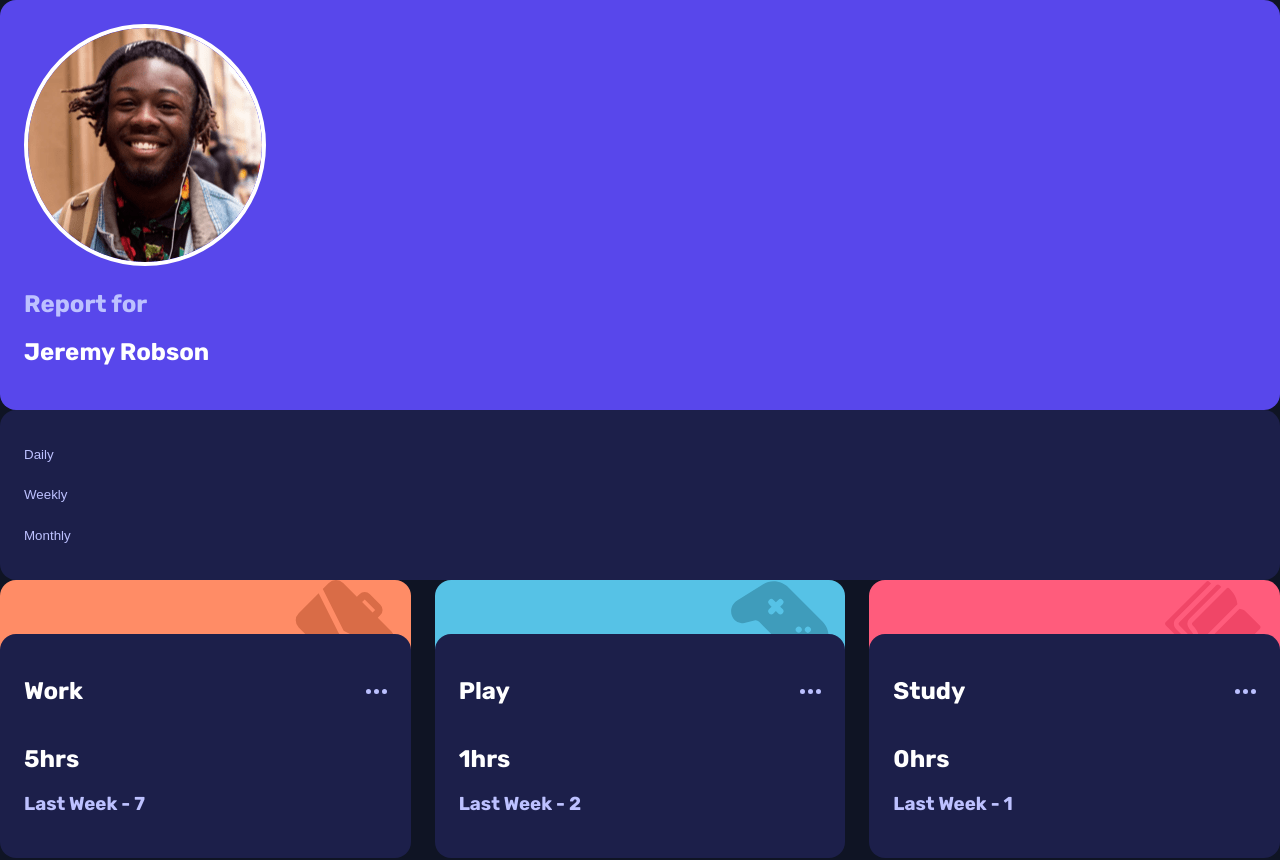
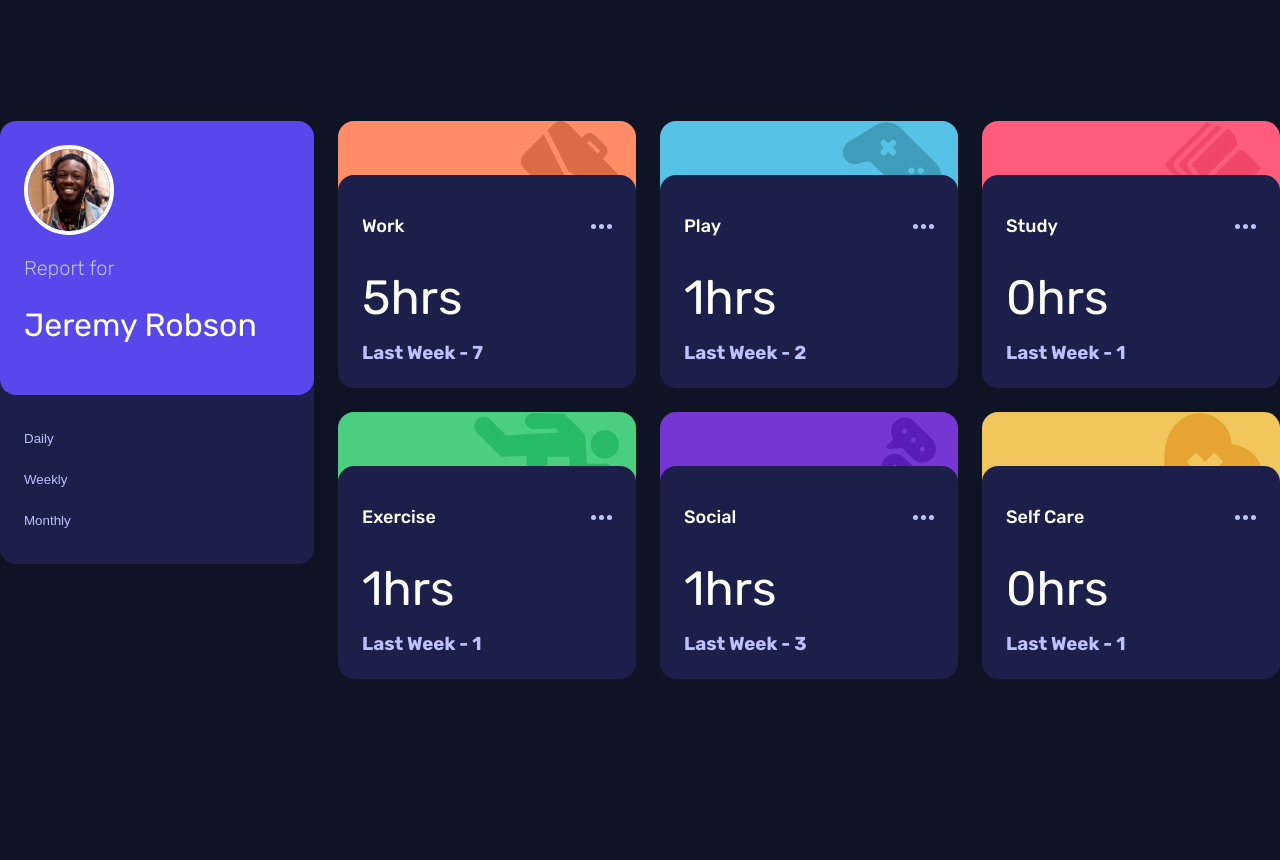
Before and after one commit to alabador/time-tracking-dashboard, a React (Create React App) app in the folder my-app/: page / in a window 1280 px wide. Shown: the top 860 px of the page. After the commit the page ends 800 px from the top, so only its background shows below. Built offline with nearby package versions, Linux system fonts and the light colour scheme.

Commit message:
Fix positioning of bg on cards affecting layout, using negative margin

```diff
--- a/my-app/src/App.css
+++ b/my-app/src/App.css
@@ -0,0 +1,14 @@
+.App {
+    display: grid;
+    grid-template-columns: 1fr;
+    row-gap: 0px;
+}
+
+
+@media screen and (min-width: 1000px) {
+    .App{
+        grid-template-columns: 1fr 3fr;
+        column-gap: 24px;
+        row-gap: 0px;
+    }
+}
--- a/my-app/src/components/Card.css
+++ b/my-app/src/components/Card.css
@@ -10,22 +10,61 @@
     padding: 24px;
     position: relative;
     top: -50px;
+    margin-bottom: -50px;
 }
 
 .title-div {
     display: flex;
     align-items: center;
     justify-content: space-between;
+    padding: 16px 0;
 }
 
 .title {
     color: white;
+    margin: 0px;
+    font-weight: 500;
 }
 
 .current-time {
     color: white;
+    margin: 0px;
+    font-weight: 400;
+
 }
 
 .previous-time {
     color: hsl(236, 100%, 87%);
+    margin: 0px;
 }
+
+@media screen and (min-width: 1000px) {
+    .title {
+        font-size: 18px;
+    }
+
+    .current-time {
+        font-size: 60px;
+        padding: 16px 0;
+    }
+
+    .previous-time {
+        color: hsl(236, 100%, 87%);
+        padding-top: 16px 0;
+    }
+}
+
+@media screen and (min-width: 750px) {
+    .title {
+        font-size: 18px;
+    }
+
+    .current-time {
+        font-size: 48px;
+    }
+
+    .previous-time {
+        color: hsl(236, 100%, 87%);
+        padding-top: 16px 0;
+    }
+}
--- a/my-app/src/components/CardList.css
+++ b/my-app/src/components/CardList.css
@@ -1,22 +1,21 @@
 .cardlist {
     display: grid;
     grid-template-columns: 1fr;
-    row-gap: 0px;
+    gap: 24px;
 }
 
 
 @media screen and (min-width: 750px) {
     .cardlist{
         grid-template-columns: repeat(2, 1fr);
-        column-gap: 24px;
-        row-gap: 0px;
+        gap: 24px;
     }
 }
 
 @media screen and (min-width: 1000px) {
     .cardlist{
         grid-template-columns: repeat(3, 1fr);
-        column-gap: 24px;
-        row-gap: 0px;
+        grid-template-rows: repeat(2, 1fr);
+        gap: 24px;
     }
 }
--- a/my-app/src/components/ProfileCard.css
+++ b/my-app/src/components/ProfileCard.css
@@ -17,14 +17,20 @@
     z-index: -1;
     background-color: hsl(235, 46%, 20%);
     padding: 24px;
+    padding-top: 48px;
+    position: relative;
+    top: -24px;
 }
 
 .report-for {
     color: hsl(236, 100%, 87%);
+    font-weight: 300;
+    font-size: 14px;
 }
 
 .profile-name {
     color: white;
+    font-weight: 400;
 }
 
 .timeline-section button {
@@ -34,3 +40,17 @@
     color: hsl(236, 100%, 87%);
     padding: 0.8rem 0;
 }
+
+@media screen and (min-width: 1000px) {
+    .profile-section img{
+        width: 90px;
+    }
+
+    .report-for {
+        font-size: 20px;
+    }
+
+    .profile-name {
+        font-size: 32px;
+    }
+}
--- a/my-app/src/index.css
+++ b/my-app/src/index.css
@@ -9,6 +9,17 @@ body {
   background-color: hsl(226, 43%, 10%);
 }
 
+@media screen and (min-width: 1000px) {
+  #root {
+    display: flex;
+    flex-direction: column;
+    justify-content: center;
+    /* align-items: center; */
+    overflow: none;
+    height: 100vh;
+  }
+}
+
 code {
   font-family: source-code-pro, Menlo, Monaco, Consolas, 'Courier New',
     monospace;
```
